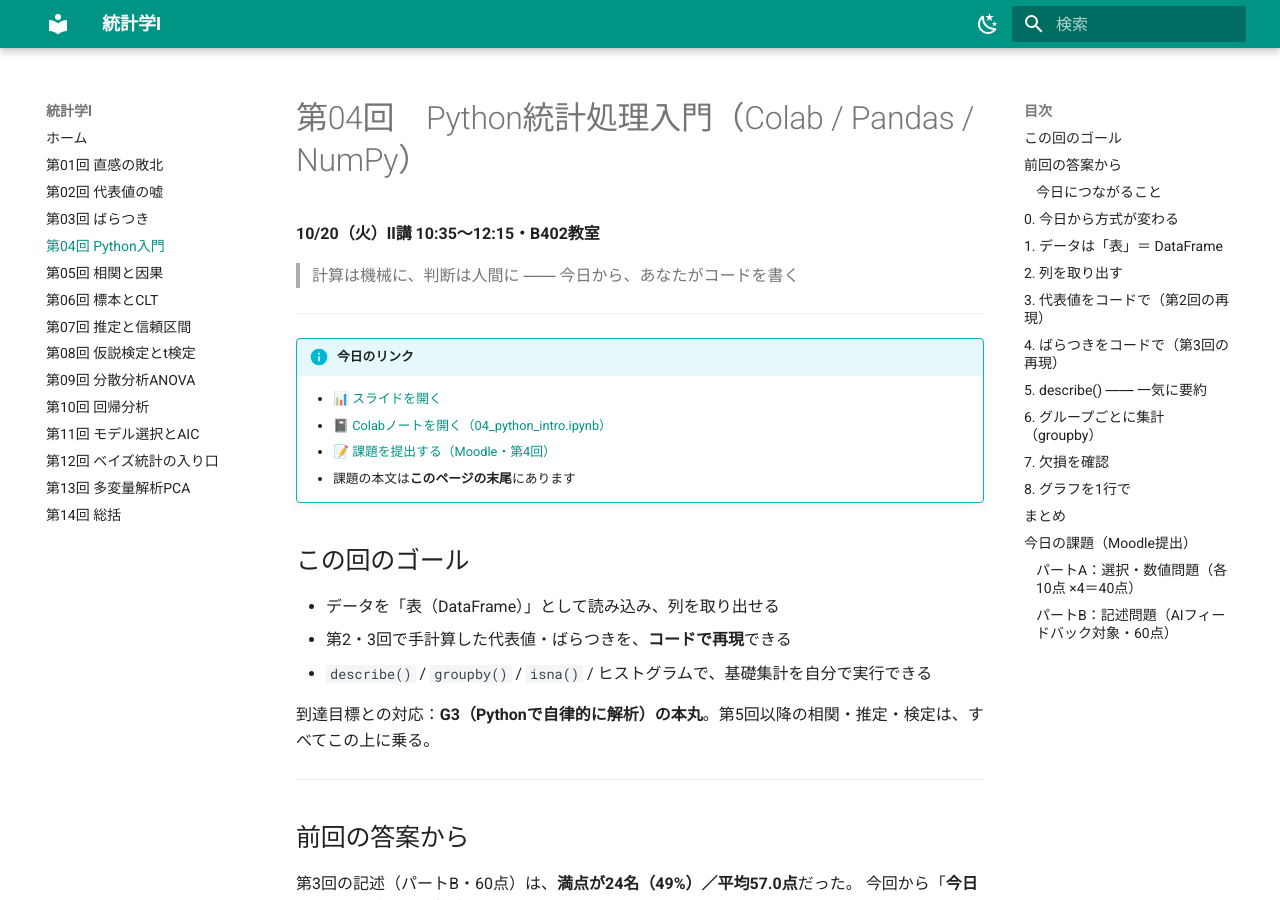
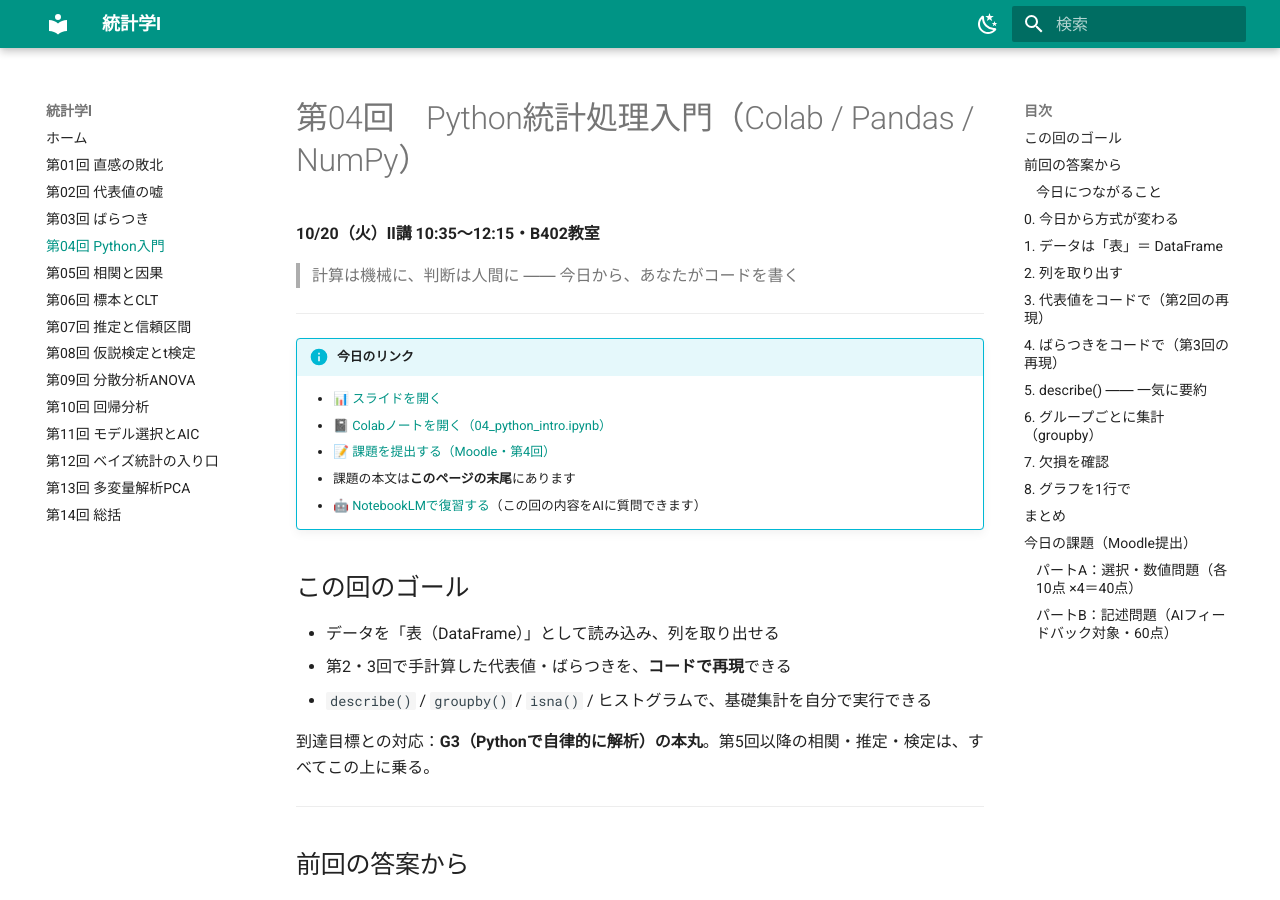
Before and after one commit to aonoa68/toukei-1, an MkDocs documentation site: the page built from docs/04_python_intro.md, in a window 1280 px wide and 900 px high. Built offline with MkDocs 1.6.1 and Material for MkDocs 9.7.7, drawn with Linux system fonts in a browser that asks for light colours.

Commit message:
第4回ページにNotebookLMのリンクを追加
Co-Authored-By: Claude Opus 5 (1M context) <noreply@anthropic.com>

```diff
--- a/docs/04_python_intro.md
+++ b/docs/04_python_intro.md
@@ -13,6 +13,7 @@
     - [📓 Colabノートを開く（04_python_intro.ipynb）](https://colab.research.google.com/github/aonoa68/toukei-1/blob/main/colab/04_python_intro.ipynb)
     - [📝 課題を提出する（Moodle・第4回）](https://moodle.hokusei.ac.jp/mod/assign/view.php?id=990624)
     - 課題の本文は**このページの末尾**にあります
+    - [🤖 NotebookLMで復習する](https://notebook.google.com/notebook/b2e3b3f7-d6f4-4998-aed5-fa70e9e6a9d3)（この回の内容をAIに質問できます）
 <!-- LINKS:END -->
 
 ## この回のゴール
```
